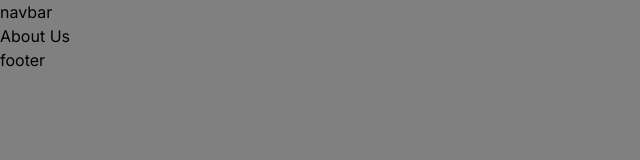
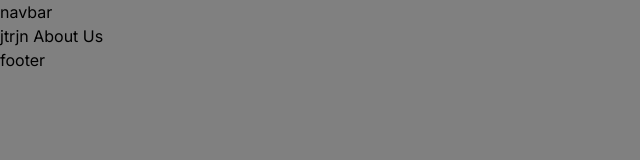
Before and after one commit to Iykeohtee/next_class_project, a Next.js app: page /About in a window 1280 px wide. Shown: the top 160 px of the page, without its empty margins (0-640 px from the left). Built offline with nearby package versions, Linux system fonts and the light colour scheme.

Commit message:
First commit

```diff
--- a/src/app/About/page.js
+++ b/src/app/About/page.js
@@ -3,6 +3,7 @@ import React from 'react'
 const About = () => {
   return (
     <div>
+      jtrjn
       About Us
     </div>
   )
--- a/src/app/layout.js
+++ b/src/app/layout.js
@@ -15,6 +15,7 @@ export default function RootLayout({ children }) {
         navbar
         {children}
         footer
+
         </body>
     </html>
   );
--- a/src/app/page.js
+++ b/src/app/page.js
@@ -5,7 +5,7 @@ export default function Home() {
 
   return (
     <main>
-
+    home
     <Loading/>
     </main>
   );
```
